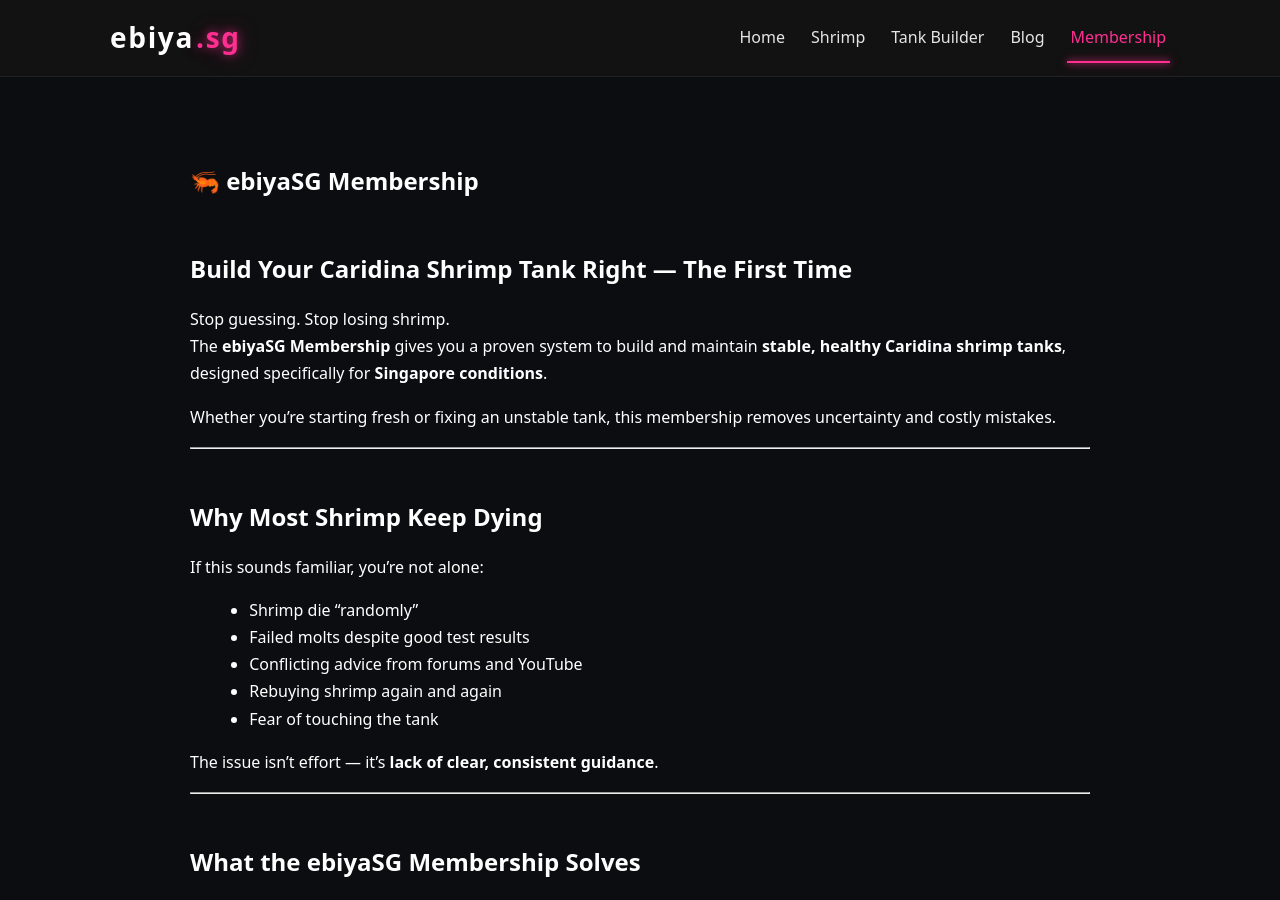
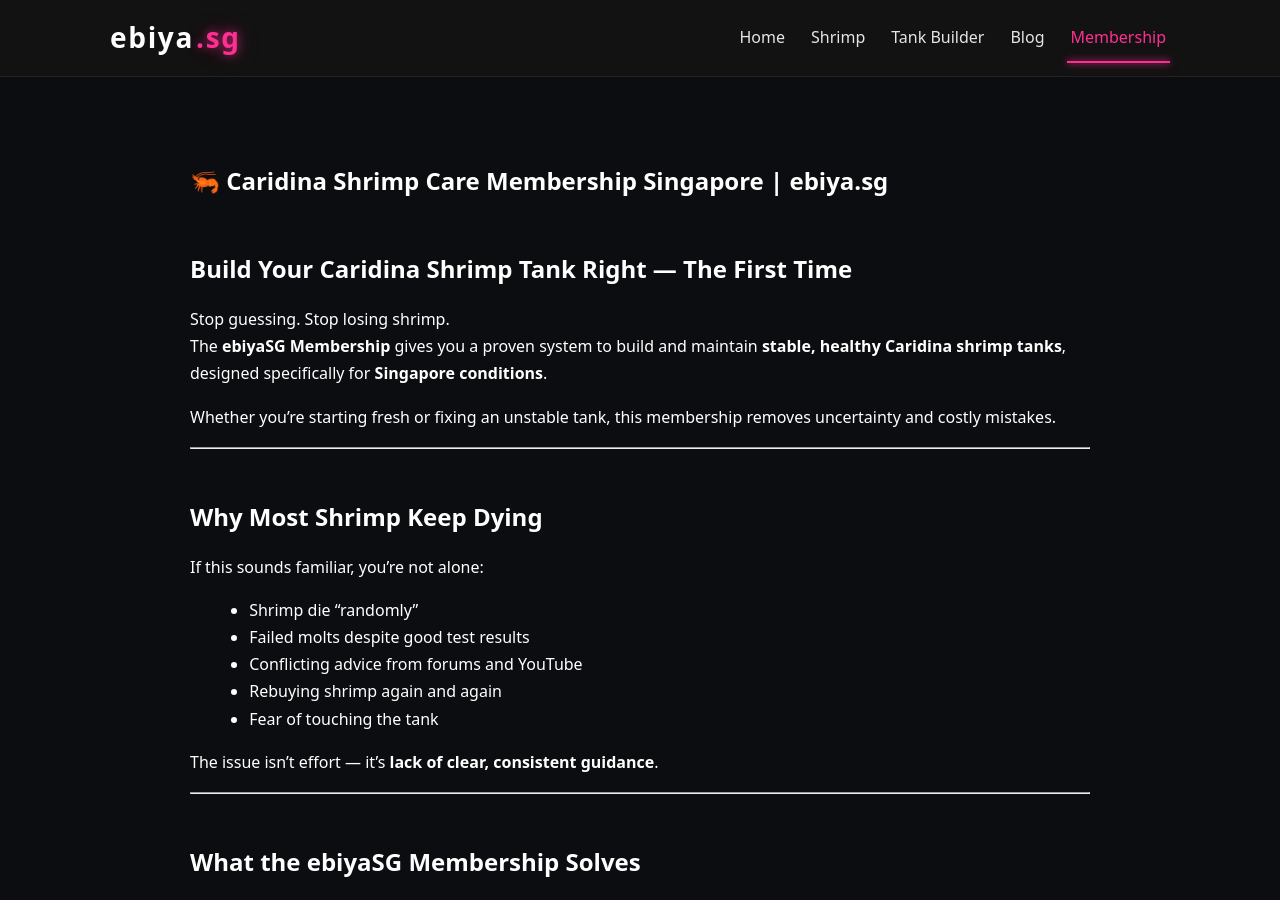
Before and after one commit to m33lucky-benny/ebiya.sg, a Jekyll site: the page built from membership.md, in a window 1280 px wide and 900 px high. Built offline with Jekyll 4.4.1, drawn with Linux system fonts in a browser that asks for light colours.

Commit message:
Update membership.md

```diff
--- a/membership.md
+++ b/membership.md
@@ -1,7 +1,7 @@
 ---
 layout: page
-title: "ebiyaSG Shrimp Membership – Caridina Shrimp Done Right"
-description: "Join ebiyaSG Membership to build a stable Caridina shrimp tank with confidence. Get step-by-step guidance, Singapore-optimized parameters, and exclusive Gold member shrimp perks."
+title: "Caridina Shrimp Care Membership Singapore | ebiya.sg"
+description: "Join ebiyaSG membership for step-by-step Caridina tank setup optimized for Singapore. From $28/month. Stop losing shrimp - build stable breeding tanks."
 keywords:
   - caridina shrimp membership
   - shrimp tank membership singapore
@@ -66,7 +66,7 @@ og_type: website
   }
 </style>
 
-# 🦐 ebiyaSG Membership
+# 🦐 Caridina Shrimp Care Membership Singapore | ebiya.sg
 ## Build Your Caridina Shrimp Tank Right — The First Time
 
 Stop guessing. Stop losing shrimp.
```
